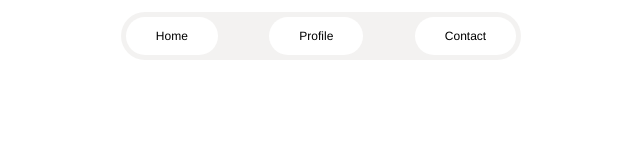
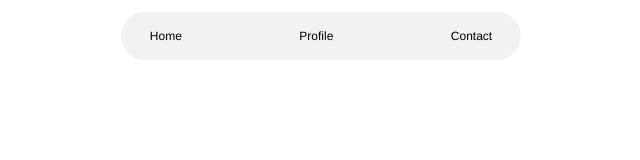
Before and after one commit to zofienora/olli-designer, a plain HTML site: page index.html in a window 1280 px wide. Shown: the full height of the page, 319-959 px from the left. Drawn offline with Linux system fonts and the light colour scheme.

Commit message:
added script js

```diff
--- a/index.html
+++ b/index.html
@@ -11,13 +11,13 @@
         <nav>
             <div class="navigation">
                 <div class="item__navigation">
-                    <a href="#">Home</a>
+                    <a class="link__navigation" href="#">Home</a>
                 </div>
                 <div class="item__navigation">
-                    <a href="#">Profile</a>
+                    <a class="link__navigation" href="#">Profile</a>
                 </div>
                 <div class="item__navigation">
-                    <a href="#">Contact</a>
+                    <a class="link__navigation" href="#">Contact</a>
                 </div>
             </div>
 
@@ -25,5 +25,6 @@
     </header>
     <section></section>
     <section></section>
+    <script src="script.js"></script>
 </body>
 </html>
--- a/style.css
+++ b/style.css
@@ -51,10 +51,12 @@ li {
 }
 
 .item__navigation {
-    background-color: white;
+    background-color: transparent;
     border-radius: 100px;
-    padding: 1em 2.5em;
+    padding: 1em 2em;
 }
+
+
 
 
 /* ----main------------------------------------ */
```
Also changed, not shown: script.js (added).
